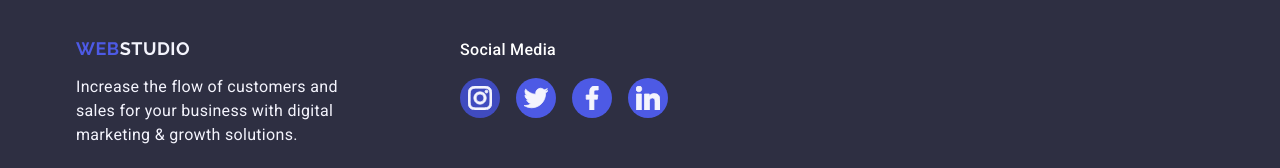
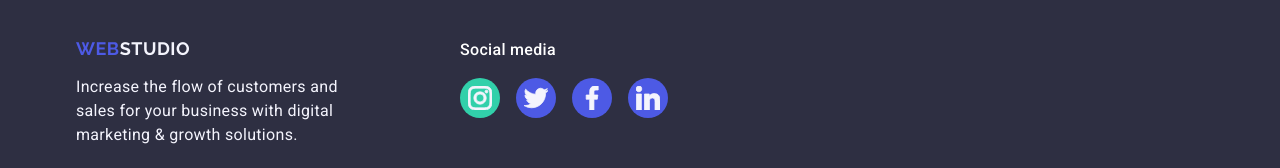
Before and after one commit to olya-shymanska/goit-markup-hw-06, a plain HTML site: page index.html in a window 1280 px wide. In both pictures the pointer is over the link 480 px from the left and 3342 px from the top of the page. Shown: the part 3245-3413 px from the top of the page. Drawn offline with nearby package versions, Linux system fonts and the light colour scheme.

Commit message:
footer fix

```diff
--- a/css/styles.css
+++ b/css/styles.css
@@ -577,7 +577,7 @@ border-bottom: 1px solid #e7e9fc;
 
 .footer-social-link:hover,
 .footer-social-link:focus {
-    background-color: #404bbf;
+    background-color: #31d0aa;
 }
 
 .footer-social-link-icon {
--- a/index.html
+++ b/index.html
@@ -448,7 +448,7 @@
       </p>
       </div>
       <div class="footer-social-links-container">
-        <p class="footer-social-links-header">Social Media</p>
+        <p class="footer-social-links-header">Social media</p>
         <ul class="footer-social-links-list">
           <li class="footer-social-links-item">
             <a href="" class="footer-social-link">
```
